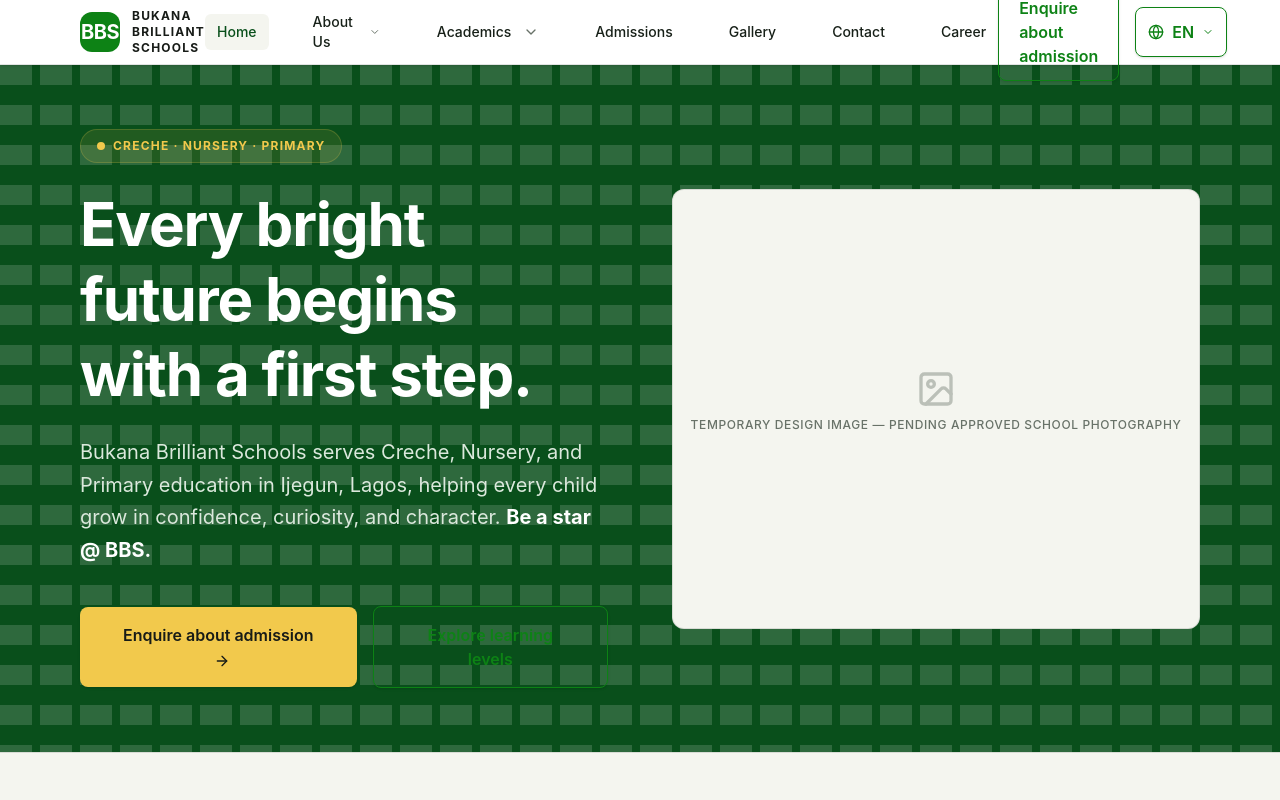
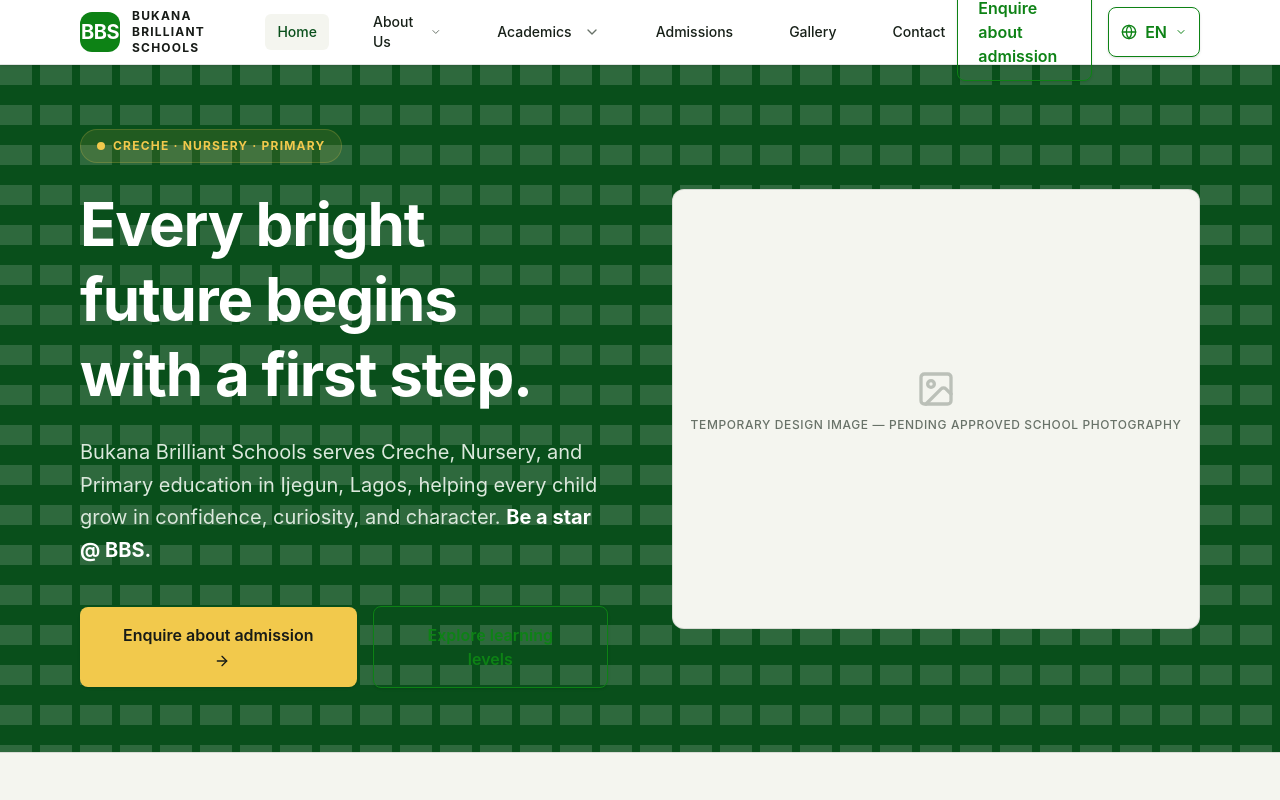
Before and after one commit to blinkzdlfx-cell/bukana-brilliant-schools, a React (Vite) app: page / in a window 1280 px wide. Shown: the top 800 px of the page. Built offline with nearby package versions, Linux system fonts and the light colour scheme.

Commit message:
Remove careers from primary navigation

```diff
--- a/src/data/school.js
+++ b/src/data/school.js
@@ -21,7 +21,6 @@ export const navigationItems = [
   { label: 'Admissions', href: '/admissions' },
   { label: 'Gallery', href: '/gallery' },
   { label: 'Contact', href: '/contact' },
-  { label: 'Career', href: '/career' },
 ];
 
 export const navDropdowns = {
```
